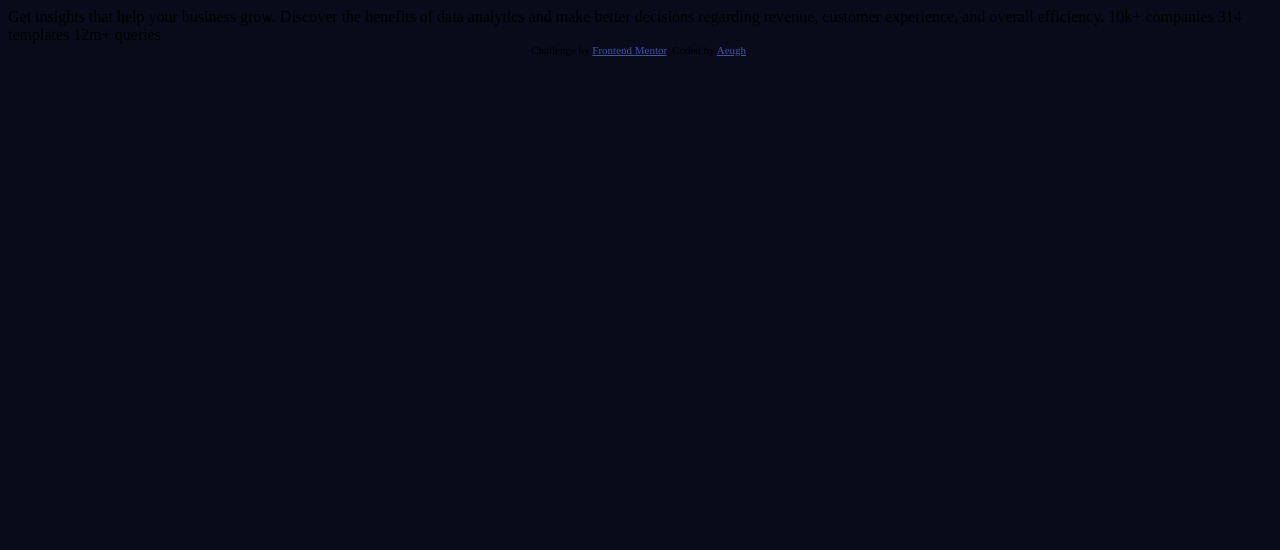
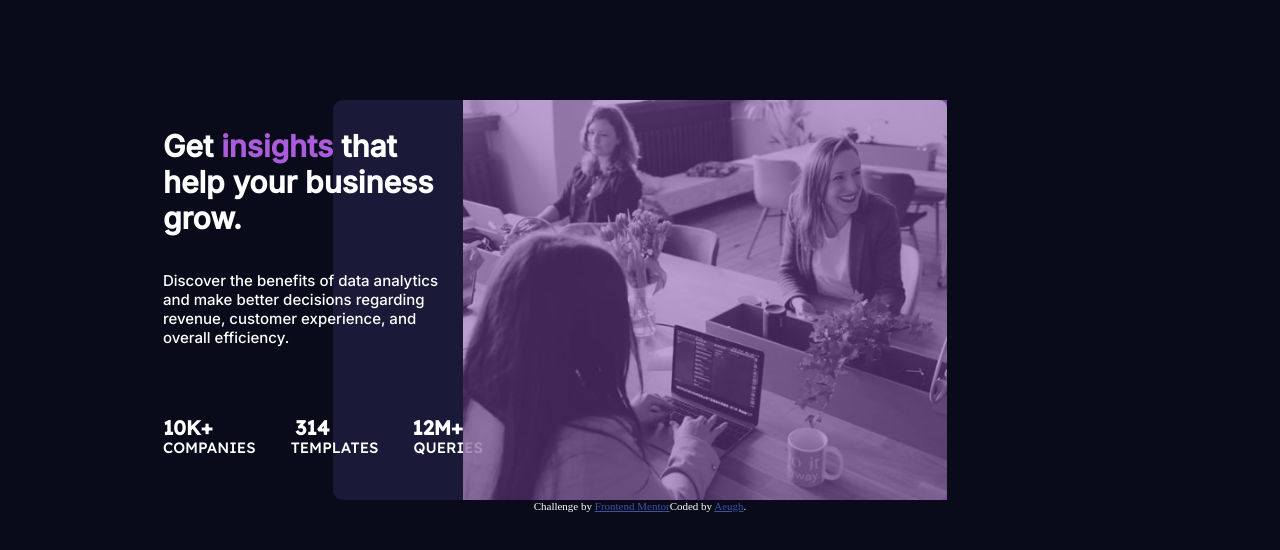
Before and after one commit to Viriyadhi/Dekstop-Review, a plain HTML site: page index.html in a window 1280 px wide. Drawn offline with Linux system fonts and the light colour scheme.

Commit message:
FrontEndMentor Stats-Preview

```diff
--- a/Style.css
+++ b/Style.css
@@ -1,3 +1,75 @@
+@import url("https://fonts.googleapis.com/css2?family=Inter:wght@500&family=Lexend+Deca:wght@500&display=swap");
+
 body {
   background-color: hsl(233, 47%, 7%);
+  width: 60%;
+  margin: auto;
 }
+
+.container-flex {
+  border-radius: 10px 0 0 10px;
+  height: 400px;
+  width: 80%;
+  display: flex;
+  flex-wrap: nowrap;
+  background-color: hsl(244, 38%, 16%);
+  justify-content: flex-end;
+  margin: auto;
+  margin-top: 100px;
+}
+
+.z-index {
+  background-color: hsl(277, 64%, 61%);
+  position: fixed;
+  height: 400px;
+  width: 484px;
+  margin-left: 00px;
+  opacity: 70%;
+}
+
+.container-text {
+  display: flex;
+  flex-direction: column;
+  justify-content: center;
+  height: 300px;
+  width: 375px;
+  color: white;
+  font-size: 15px;
+  margin: 40px auto;
+  text-align: left;
+  font-family: "Inter", sans-serif;
+}
+
+.container-text2 {
+  font-family: "Lexend Deca", sans-serif;
+  width: 300px;
+}
+
+.img-hero {
+  border-radius: 0 8px 8px 0;
+  opacity: 50%;
+}
+
+.attribution {
+  color: white;
+}
+
+.insight {
+  color: hsl(277, 64%, 61%);
+}
+
+.text {
+  display: flex;
+  flex-direction: row;
+  justify-content: space-between;
+  margin-top: 40px;
+  font-size: 10px;
+}
+
+.text-2 {
+  display: flex;
+  flex-direction: row;
+  width: 320px;
+  justify-content: space-between;
+  margin-top: -30px;
+}
--- a/index.html
+++ b/index.html
@@ -26,15 +26,39 @@
     </style>
   </head>
   <body>
-    Get insights that help your business grow. Discover the benefits of data
-    analytics and make better decisions regarding revenue, customer experience,
-    and overall efficiency. 10k+ companies 314 templates 12m+ queries
+    <div class="container-flex">
+      <div class="container-text">
+        <h1>
+          Get <span class="insight">insights </span>that help your business
+          grow.
+        </h1>
+        <p>
+          Discover the benefits of data analytics and make better decisions
+          regarding revenue, customer experience, and overall efficiency.
+        </p>
+        <div class="container-text2">
+          <div class="text">
+            <h1>10K+</h1>
+            <h1>314</h1>
+            <h1>12M+</h1>
+          </div>
+          <div class="text-2">
+            <p>COMPANIES</p>
+            <p>TEMPLATES</p>
+            <p>QUERIES</p>
+          </div>
+        </div>
+      </div>
+
+      <div class="z-index"></div>
+      <img class="img-hero" src="images/image-header-desktop.jpg" />
+    </div>
 
     <div class="attribution">
       Challenge by
       <a href="https://www.frontendmentor.io?ref=challenge" target="_blank"
         >Frontend Mentor</a
-      >. Coded by <a href="https://github.com/Viriyadhi">Aeugh</a>.
+      >Coded by <a href="https://github.com/Viriyadhi">Aeugh</a>.
     </div>
   </body>
 </html>
```
